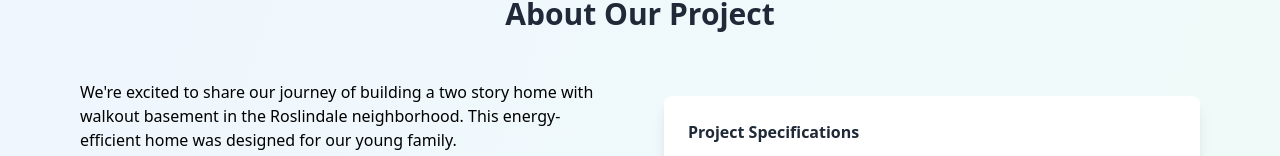
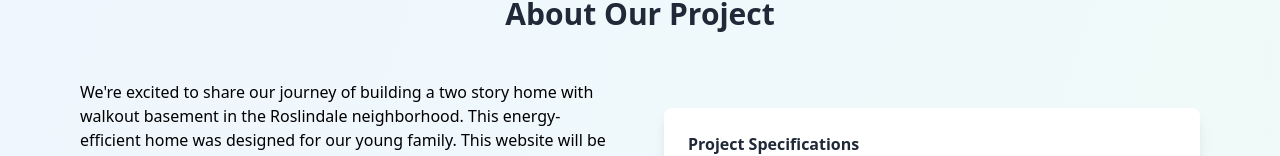
Before and after one commit to cwks121/house, a React (Create React App) app in the folder house-build-site/: page / in a window 1280 px wide. Shown: the part 632-788 px from the top of the page. Built offline with nearby package versions, Linux system fonts and the light colour scheme.

Commit message:
'Come back' sentence added

```diff
--- a/house-build-site/src/App.js
+++ b/house-build-site/src/App.js
@@ -125,7 +125,7 @@ const handleFormSubmit = (e) => {
           <div className="grid md:grid-cols-2 gap-12 items-center">
             <div>
               <p className="mb-6">
-                We're excited to share our journey of building a two story home with walkout basement in the Roslindale neighborhood. This energy-efficient home was designed for our young family.
+                We're excited to share our journey of building a two story home with walkout basement in the Roslindale neighborhood. This energy-efficient home was designed for our young family. This website will be updated regularly – check back in the future!
               </p>
               <div className="space-y-3">
                 <div className="flex items-center">
```
